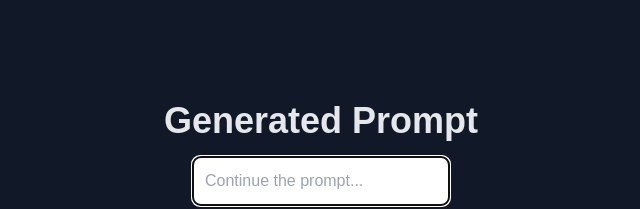
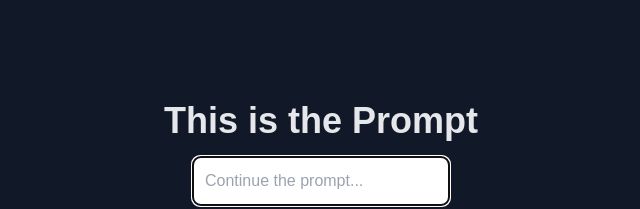
Before and after one commit to HEMPED/ICHACK25, a Next.js app: page /game in a window 1280 px wide. Shown: the part 194-403 px from the top of the page, without its empty margins (319-959 px from the left). Built offline with nearby package versions, Linux system fonts and the light colour scheme.

Commit message:
Added button animation

```diff
--- a/src/app/game/page.tsx
+++ b/src/app/game/page.tsx
@@ -1,6 +1,7 @@
 "use client"
 import { useState } from 'react';
 import { useRouter } from 'next/navigation';
+import { motion } from 'framer-motion';
 
 export default function Game() {
   const [userInput, setUserInput] = useState('');
@@ -25,11 +26,17 @@
   return (
     <div className="flex flex-col items-center justify-center h-screen p-4 bg-gray-900 text-white">
       {!submitted ? (
-        <div className="flex flex-col items-center space-y-4">
+        <motion.div
+          initial={{ opacity: 1, y: 0 }}
+          animate={{ opacity: 1, y: 0 }}
+          exit={{ opacity: 0, y: -20 }}
+          transition={{ duration: 0.5 }}
+          className="flex flex-col items-center space-y-4"
+        >
           <div
             className="text-4xl font-bold text-gray-200 text-center w-full max-w-xl mt-[-50px]"
           >
-            Generated Prompt
+            This is the Prompt
           </div>
           <input
             type="text"
@@ -45,23 +52,31 @@
           >
             Submit
           </button>
-        </div>
+        </motion.div>
       ) : (
-        <div className="flex flex-col items-center justify-center h-screen p-4">
+        <motion.div
+          initial={{ opacity: 0, y: 20 }}
+          animate={{ opacity: 1, y: 0 }}
+          transition={{ duration: 0.5 }}
+          className="flex flex-col items-center justify-center h-screen p-4"
+        >
           <div className="text-4xl font-bold text-gray-200 text-center w-full max-w-xl mb-16 mt-[-50px]">
-            Generated Prompt
+            This is the Prompt
           </div>
           <div className="flex justify-center flex-wrap gap-6 w-full max-w-4xl">
             {buttons.map((button, index) => (
-              <button
+              <motion.button
                 key={index}
+                initial={{ opacity: 0, scale: 0.8 }}
+                animate={{ opacity: 1, scale: 1 }}
+                transition={{ duration: 0.3, delay: index * 0.1 }}
                 className={`${button.color} text-white font-semibold py-8 px-12 text-xl rounded-lg shadow-md transition flex-1 min-w-[150px] text-center`}
               >
                 {button.text}
-              </button>
+              </motion.button>
             ))}
           </div>
-        </div>
+        </motion.div>
       )}
     </div>
   );
```
Also changed, not shown: package.json (+7 -6 lines), 2 other files (tests, documents, lock files or other folders).
